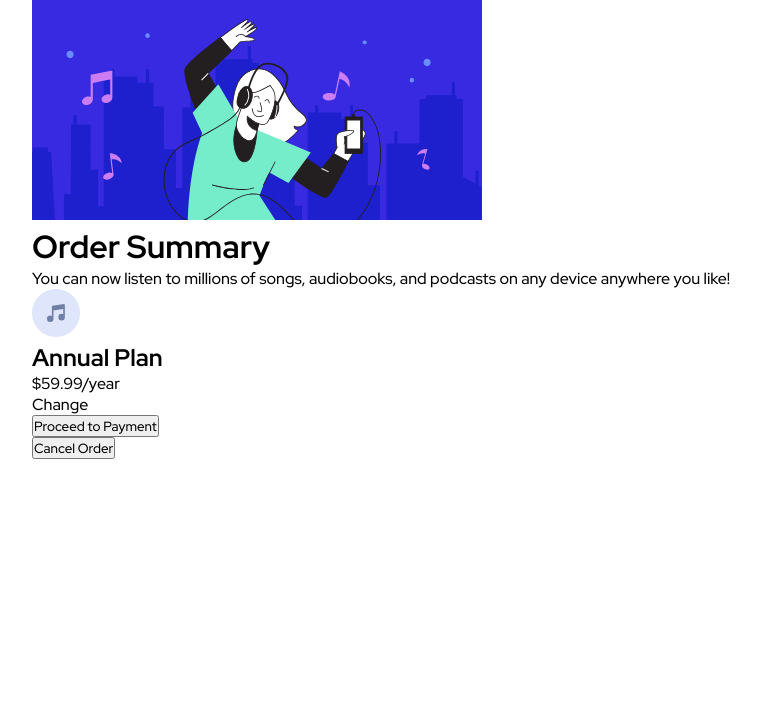
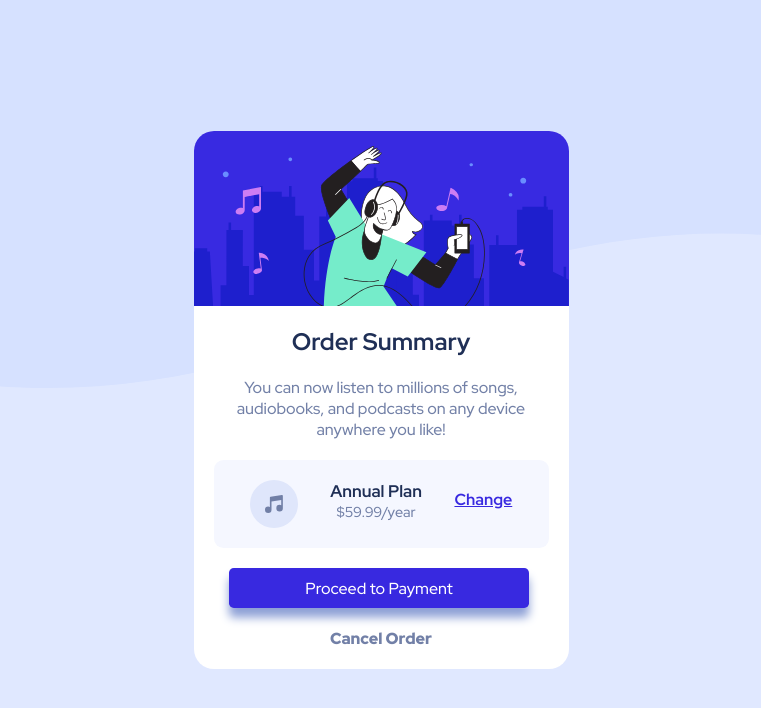
Before and after one commit to Ramkumar-J/FEM-Order-Summary-Component, a plain HTML site: page index.html in a window 1280 px wide. Shown: the whole page, without its empty margins (259-1020 px from the left). Drawn offline with Linux system fonts and the light colour scheme.

Commit message:
initial commit

```diff
--- a/index.html
+++ b/index.html
@@ -1,32 +1,62 @@
 <!DOCTYPE html>
 <html lang="en">
   <head>
-  <meta charset="UTF-8">
-  <meta name="viewport" content="width=device-width, initial-scale=1.0"> <!-- displays site properly based on user's device -->
-  <link rel="icon" type="image/png" sizes="32x32" href="./images/favicon-32x32.png">
+    <meta charset="UTF-8" />
+    <meta http-equiv="X-UA-Compatible" content="ie=edge" />
+    <meta name="viewport" content="width=device-width, initial-scale=1.0" />
+    <meta
+      name="description"
+      content="Frontend mentor challange - Order summary card component using HTML and CSS"
+    />
+    <meta
+      name="keywords"
+      content="Frontend mentor, Frontend mentor challange, Order summary card, card, Frontend mentor Order summary card, HTML, CSS"
+    />
+    <meta name="author" content="Ramkumar J" />
     <title>Frontend Mentor | Order summary card</title>
-  <link rel="stylesheet" href="style.css">
+    <link
+      rel="icon"
+      type="image/png"
+      sizes="32x32"
+      href="./images/favicon-32x32.png"
+    />
+    <link rel="stylesheet" href="style.css" />
   </head>
   <body>
     <main class="order-summary-card">
-    <img src="images/illustration-hero.svg" alt="The man hearing musics with headphone">
-    <div class="order-summary">
+      <section class="order-image-area">
+        <img
+          class="order-image"
+          src="images/illustration-hero.svg"
+          alt="The man hearing musics with headphone"
+        />
+      </section>
+      <section class="order-summary">
         <h1 class="card-title">Order Summary</h1>
-      <p class="order-info">You can now listen to millions of songs, audiobooks, and podcasts on any
-        device anywhere you like!</p>
+        <p class="order-info">
+          You can now listen to millions of songs, audiobooks, and podcasts on
+          any device anywhere you like!
+        </p>
+        <div class="plan-details">
+          <svg xmlns="http://www.w3.org/2000/svg" width="48" height="48">
+            <g fill="none" fill-rule="evenodd">
+              <circle cx="24" cy="24" r="24" fill="#DFE6FB" />
+              <path
+                fill="#717FA6"
+                fill-rule="nonzero"
+                d="M32.574 15.198a.81.81 0 00-.646-.19L20.581 16.63a.81.81 0 00-.696.803V26.934a3.232 3.232 0 00-1.632-.44A3.257 3.257 0 0015 29.747 3.257 3.257 0 0018.253 33a3.257 3.257 0 003.253-3.253v-8.37l9.726-1.39v5.327a3.232 3.232 0 00-1.631-.441 3.257 3.257 0 00-3.254 3.253 3.257 3.257 0 003.254 3.253 3.257 3.257 0 003.253-3.253V15.81a.81.81 0 00-.28-.613z"
+              />
+            </g>
+          </svg>
           <div class="plan-info">
-        <div>
-        <svg xmlns="http://www.w3.org/2000/svg" width="48" height="48"><g fill="none" fill-rule="evenodd"><circle cx="24" cy="24" r="24" fill="#DFE6FB"/><path fill="#717FA6" fill-rule="nonzero" d="M32.574 15.198a.81.81 0 00-.646-.19L20.581 16.63a.81.81 0 00-.696.803V26.934a3.232 3.232 0 00-1.632-.44A3.257 3.257 0 0015 29.747 3.257 3.257 0 0018.253 33a3.257 3.257 0 003.253-3.253v-8.37l9.726-1.39v5.327a3.232 3.232 0 00-1.631-.441 3.257 3.257 0 00-3.254 3.253 3.257 3.257 0 003.254 3.253 3.257 3.257 0 003.253-3.253V15.81a.81.81 0 00-.28-.613z"/></g></svg>
-        <div>
-        <h2 class="plan-type">Annual Plan</h2>
+            <h3 class="plan-type">Annual Plan</h3>
             <p class="plan-price">$59.99/year</p>
-      </div>
           </div>
           <p class="plan-change">Change</p>
         </div>
-      <button class="payment-btn">Proceed to Payment</button><br>
+        <button class="payment-btn">Proceed to Payment</button>
         <button class="cancel-btn">Cancel Order</button>
-    </div>
+      </section>
     </main>
   </body>
 </html>
--- a/style.css
+++ b/style.css
@@ -1,11 +1,150 @@
-@import url('https://fonts.googleapis.com/css2?family=Red+Hat+Display:wght@500;700;900&display=swap');
-*{
-    margin: 0;
-    padding: 0;
-    box-sizing: border-box;
-    font-family: 'Red Hat Display', sans-serif;
+@import url("https://fonts.googleapis.com/css2?family=Red+Hat+Display:wght@500;700;900&display=swap");
+:root {
+  --pale-blue: hsl(225, 100%, 94%);
+  --bright-blue: hsl(245, 75%, 52%);
+  --very-paleblue: hsl(225, 100%, 98%);
+  --desaturated-blue: hsl(224, 23%, 55%);
+  --dark-blue: hsl(223, 47%, 23%);
+  --btn-hover-color: hsl(245, 83%, 68%);
+  --white: hsl(0, 0%, 100%);
 }
-body{
-    display: flex;
-    justify-content: center;
+/* background for html and body */
+html {
+  background-color: var(--pale-blue);
 }
+* {
+  margin: 0;
+  padding: 0;
+  box-sizing: border-box;
+  font-family: "Red Hat Display", sans-serif;
+}
+body {
+  display: flex;
+  justify-content: center;
+  align-items: center;
+  width: 100%;
+  height: 100vh;
+  /* Wave background for mobile screen */
+  background: url("images/pattern-background-mobile.svg");
+  background-repeat: no-repeat;
+  background-size: contain;
+}
+.order-summary-card {
+  width: 320px;
+  background-color: var(--white);
+  border-radius: 1.25rem;
+}
+.order-image-area {
+  width: 320px;
+  height: 200px;
+}
+.order-image-area .order-image {
+  width: 100%;
+  height: 100%;
+  border-top-left-radius: 1.25rem;
+  border-top-right-radius: 1.25rem;
+}
+.order-summary {
+  text-align: center;
+}
+.card-title {
+  font-size: 1.9rem;
+  margin: 1.25rem 1.25rem;
+  color: var(--dark-blue);
+}
+.order-info {
+  font-size: 1rem;
+  margin: 1.25rem;
+  color: var(--desaturated-blue);
+}
+.plan-details {
+  background-color: var(--very-paleblue);
+  border-radius: 0.6rem;
+  display: flex;
+  flex-direction: row;
+  justify-content: space-around;
+  padding: 1.25rem;
+  margin: 1.25rem;
+}
+.plan-info {
+  font-size: 0.9rem;
+}
+.plan-info .plan-type {
+  color: var(--dark-blue);
+}
+.plan-info .plan-price {
+  color: var(--desaturated-blue);
+}
+.plan-change {
+  display: flex;
+  line-height: 2.5rem;
+  align-content: center;
+  text-decoration: underline;
+  color: var(--bright-blue);
+  font-weight: 500;
+  cursor: pointer;
+  transform: 1s;
+}
+.plan-change:hover {
+  text-decoration: none;
+  color: var(--btn-hover-color);
+}
+.payment-btn {
+  background-color: var(--bright-blue);
+  border-radius: 0.3rem;
+  font-size: 1.1rem;
+  color: var(--white);
+  margin: 0 1.5rem 1.25rem 1.25rem;
+  padding: 0.6rem;
+  width: 80%;
+  border: none;
+  box-shadow: 0 0.6rem 0.6rem rgb(141, 160, 214);
+  cursor: pointer;
+  transform: 1s;
+}
+.payment-btn:hover {
+  background-color: var(--btn-hover-color);
+}
+.cancel-btn {
+  background: none;
+  border: none;
+  font-size: 1.1rem;
+  color: var(--desaturated-blue);
+  font-weight: 900;
+  margin-bottom: 1.25rem;
+  cursor: pointer;
+  transform: 1s;
+}
+.cancel-btn:hover {
+  color: var(--dark-blue);
+}
+
+/* Responsiveness for Tablet and Laptop devices */
+@media screen and (min-width: 576px) {
+  body {
+    /* Wave background for Tablet and Laptop screens */
+    background: url("images/pattern-background-desktop.svg");
+    background-repeat: no-repeat;
+    background-size: contain;
+  }
+  .order-summary-card {
+    width: 375px;
+  }
+  .order-image-area {
+    width: 375px;
+    height: 175px;
+  }
+  .card-title {
+    font-size: 1.5rem;
+  }
+  .plan-change {
+    font-weight: 700;
+    font-size: 1rem;
+  }
+  .payment-btn {
+    font-size: 1rem;
+  }
+  .cancel-btn {
+    font-size: 1rem;
+  }
+}
```
Lines whose indentation alone changed are shown as unchanged.
